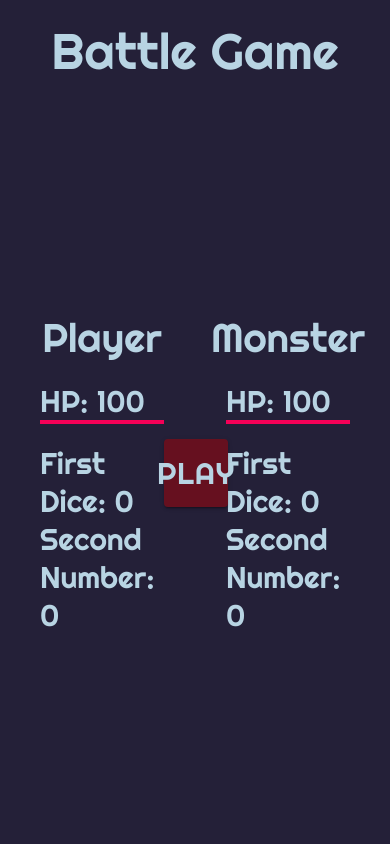
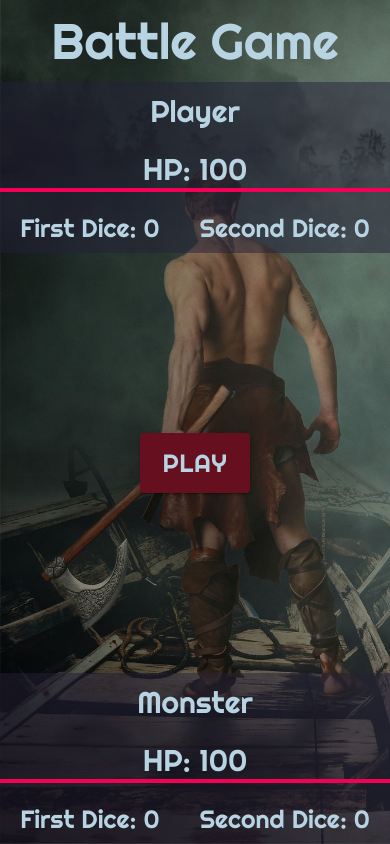
Before and after one commit to jkordek/Byhiras, a React (Create React App) app: page / in a window 390 px wide. Built offline with nearby package versions, Linux system fonts and the light colour scheme.

Commit message:
added reponsiveness

```diff
--- a/src/App.scss
+++ b/src/App.scss
@@ -6,10 +6,22 @@
   flex-direction: column;
   padding: 0 40px;
   background-color: #242038;
+  background-image: url('./common/images/background.jpg');
+  background-repeat: no-repeat;
+  background-size: cover;
   color: #B8D4E3;
   font-family: 'Righteous', cursive;
+  @media screen and (max-width: 599px) {
+    padding: 0;
+  }
+  @media screen and (min-width: 600px) and (max-width: 1023px) {
+    padding: 0;
+  }
   .title {
     font-size: 50px;
     margin: 20px 0;
+    @media screen and (max-width: 1023px) {
+      margin: 10px 0;
+    }
   }
 }
--- a/src/components/GameBoard/GameBoard.scss
+++ b/src/components/GameBoard/GameBoard.scss
@@ -4,14 +4,26 @@
   display: flex;
   justify-content: center;
   align-items: center;
+  flex-direction: row;
+  @media screen and (max-width: 599px) {
+    flex-direction: column;
+    justify-content: space-between;
+  }
+  @media screen and (min-width: 600px) and (max-width: 1023px) {
+    flex-direction: column;
+    justify-content: space-between;
+  }
   .board {
     width: 20%;
     display: flex;
     justify-content: space-around;
     align-items: center;
+    @media screen and (max-width: 1023px) {
+      width: 100%;
+    }
     .playBtn {
       font-family: 'Righteous', cursive;
-      font-size: 30px;
+      font-size: 25px;
       color: #B8D4E3;
       background-color: #66101F;
     }
@@ -20,12 +32,13 @@
       justify-content: center;
       align-items: center;
       flex-direction: column;
+      background-color: #24203880;
     }
     .win > h2{
       color: #D4AD37;
     }
     .loss > h2{
-      color: #990000;
+      color: #e90404;
     }
   }
 }
--- a/src/components/Player/Player.js
+++ b/src/components/Player/Player.js
@@ -19,7 +19,7 @@ const Player = (args) => (
       </div>
       <div className='playerDice'>
         <span>First Dice: {args.diceOne}</span>
-        <span>Second Number: {args.diceTwo}</span>
+        <span>Second Dice: {args.diceTwo}</span>
       </div>
     </div>
 )
--- a/src/components/Player/Player.scss
+++ b/src/components/Player/Player.scss
@@ -1,16 +1,35 @@
 .playerContainer {
   width: 40%;
-  height: 100%;
   display: flex;
   justify-content: center;
   align-items: center;
   flex-direction: column;
+  background-color: #24203880;
+  padding: 20px;
+  @media screen and (max-width: 599px) {
+    width: 100%;
+    padding: 0;
+  }
+  @media screen and (min-width: 600px) and (max-width: 1023px) {
+    width: 100%;
+    padding: 0;
+  }
   .playerType {
     font-size: 40px;
+    @media screen and (max-width: 1023px) {
+      font-size: 30px;
+      margin-top: 10px;
+    }
   }
   .playerHP {
     width: 100%;
     margin: 20px 0;
+    @media screen and (max-width: 1023px) {
+      font-size: 30px;
+      .hpBarContainer {
+        text-align: center;
+      }
+    }
   }
   .playerDice {
     width: 100%;
@@ -18,5 +37,11 @@
     justify-content: space-between;
     flex-direction: column;
     font-size: 30px;
+    @media screen and (max-width: 1023px) {
+      justify-content: space-around;
+      flex-direction: row;
+      font-size: 25px;
+      margin-bottom: 10px;
+    }
   }
 }
```
Also changed, not shown: src/common/assets/monsterName.js (added, +44 -0 lines), src/common/images/background.jpg (added).
